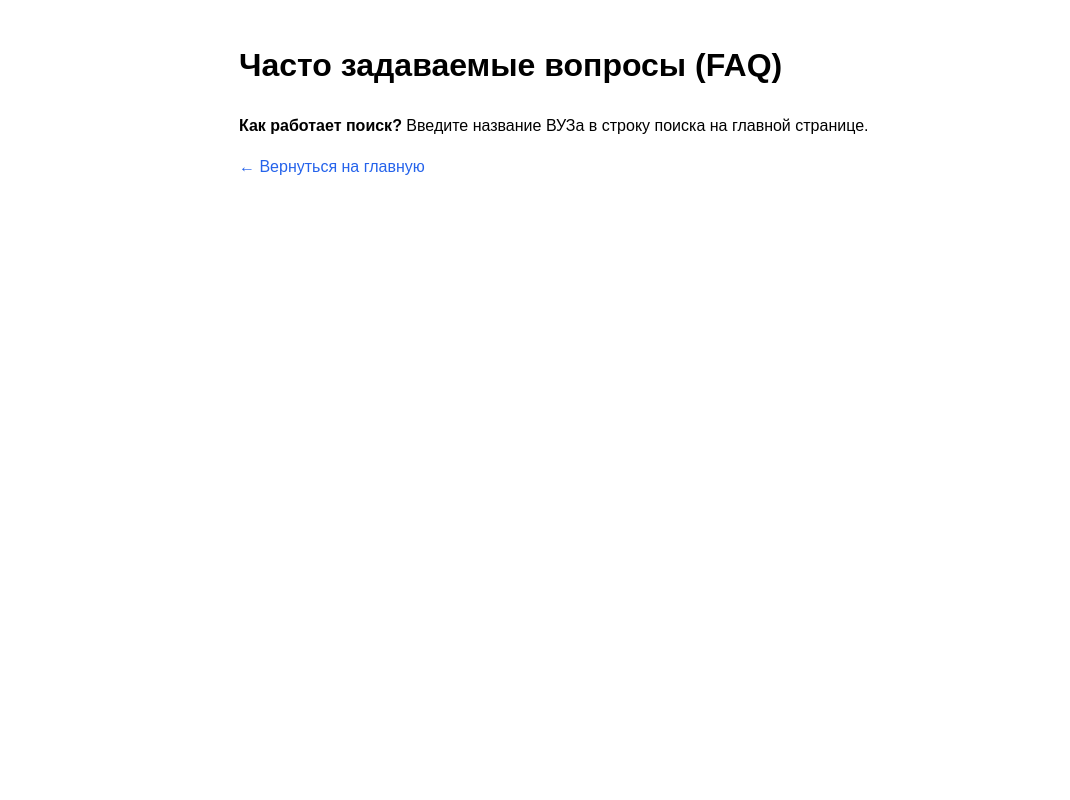
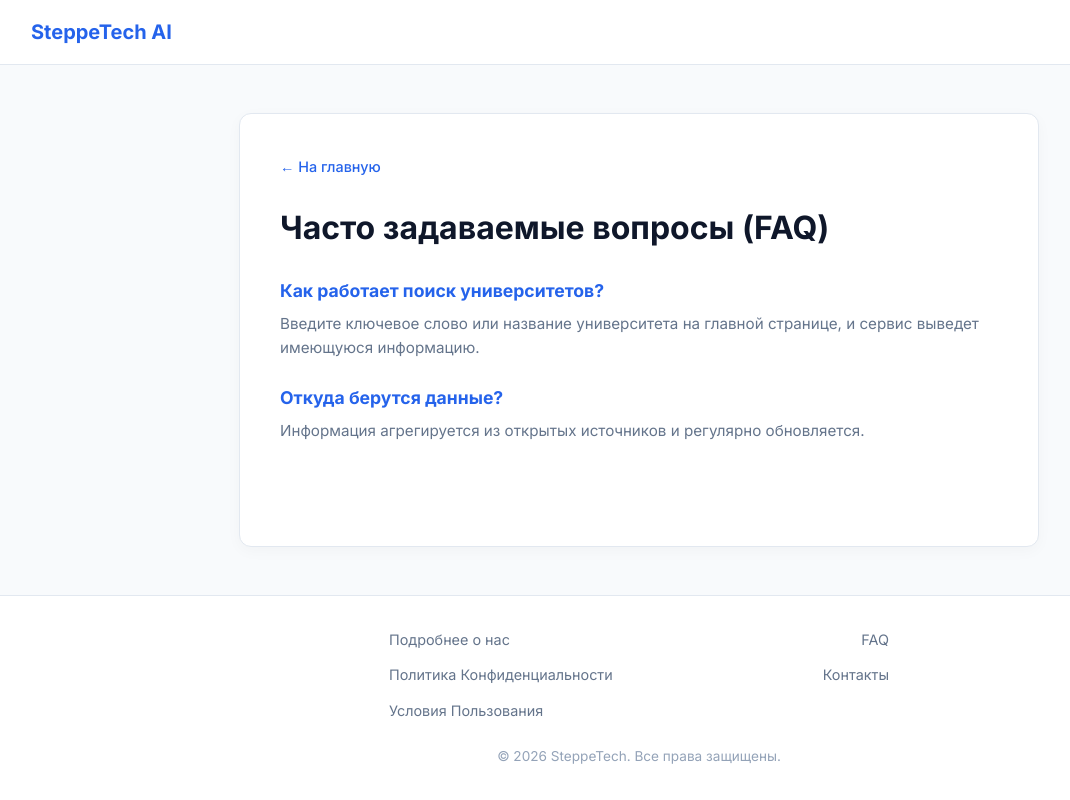
Before and after one commit to sllven/SteppeTech, a website: page docs/faq.html in a window 1280 px wide. Shown: the whole page, without its empty margins (1-1071 px from the left). Drawn offline with Linux system fonts and the light colour scheme.

Commit message:
Revamp FAQ page with new styles and content
Updated the FAQ page layout and content, including new styles and additional questions.

```diff
--- a/docs/faq.html
+++ b/docs/faq.html
@@ -2,15 +2,57 @@
 <html lang="ru">
 <head>
     <meta charset="UTF-8">
-    <title>Часто задаваемые вопросы — SteppeTech</title>
+    <meta name="viewport" content="width=device-width, initial-scale=1.0">
+    <title>FAQ — SteppeTech</title>
+    <link href="https://fonts.googleapis.com/css2?family=Inter:wght@300;400;500;600;700&display=swap" rel="stylesheet">
     <style>
-        body { font-family: sans-serif; max-width: 800px; margin: 40px auto; padding: 0 20px; line-height: 1.6; }
-        a { color: #2563eb; text-decoration: none; }
+        :root { --primary: #2563eb; --bg-color: #f8fafc; --card-bg: #ffffff; --text-main: #0f172a; --text-muted: #64748b; --border: #e2e8f0; --radius: 12px; }
+        * { box-sizing: border-box; margin: 0; padding: 0; font-family: 'Inter', sans-serif; }
+        body { background-color: var(--bg-color); color: var(--text-main); line-height: 1.6; display: flex; flex-direction: column; min-height: 100vh; }
+        header { background: var(--card-bg); border-bottom: 1px solid var(--border); padding: 1rem 2rem; }
+        .logo { font-weight: 700; font-size: 1.25rem; color: var(--primary); text-decoration: none; }
+        .container { max-width: 800px; margin: 3rem auto; padding: 2.5rem; background: var(--card-bg); border: 1px solid var(--border); border-radius: var(--radius); flex: 1; width: 100%; box-shadow: 0 4px 15px rgba(0,0,0,0.03); }
+        h1 { font-size: 2rem; margin-bottom: 1.5rem; }
+        h2 { font-size: 1.1rem; margin-top: 1.5rem; margin-bottom: 0.4rem; color: var(--primary); }
+        p { font-size: 0.95rem; color: var(--text-muted); margin-bottom: 0.5rem; }
+        .back-link { display: inline-block; margin-bottom: 1.5rem; color: var(--primary); text-decoration: none; font-weight: 500; font-size: 0.9rem; }
+        .back-link:hover { text-decoration: underline; }
+        footer { background: var(--card-bg); border-top: 1px solid var(--border); padding: 2rem 1.5rem; margin-top: auto; }
+        .footer-content { max-width: 500px; margin: 0 auto 1.5rem auto; display: flex; justify-content: space-between; }
+        .footer-column { display: flex; flex-direction: column; gap: 0.8rem; }
+        .footer-column.right { text-align: right; }
+        footer a { color: var(--text-muted); text-decoration: none; font-size: 0.9rem; }
+        footer a:hover { color: var(--primary); }
+        .footer-copyright { text-align: center; color: #94a3b8; font-size: 0.85rem; }
     </style>
 </head>
 <body>
-    <h1>Часто задаваемые вопросы (FAQ)</h1>
-    <p><strong>Как работает поиск?</strong> Введите название ВУЗа в строку поиска на главной странице.</p>
-    <p><a href="index.html">← Вернуться на главную</a></p>
+    <header><a href="https://st.mansur.cfd" class="logo">SteppeTech AI</a></header>
+    <div class="container">
+        <a href="https://st.mansur.cfd" class="back-link">← На главную</a>
+        <h1>Часто задаваемые вопросы (FAQ)</h1>
+
+        <h2>Как работает поиск университетов?</h2>
+        <p>Введите ключевое слово или название университета на главной странице, и сервис выведет имеющуюся информацию.</p>
+
+        <h2>Откуда берутся данные?</h2>
+        <p>Информация агрегируется из открытых источников и регулярно обновляется.</p>
+    </div>
+    <footer>
+        <div class="footer-content">
+            <div class="footer-column">
+                <a href="about.html">Подробнее о нас</a>
+                <a href="pp.html">Политика Конфиденциальности</a>
+                <a href="t.html">Условия Пользования</a>
+            </div>
+            <div class="footer-column right">
+                <a href="faq.html">FAQ</a>
+                <a href="cc.html">Контакты</a>
+            </div>
+        </div>
+        <div class="footer-copyright">
+            © 2026 SteppeTech. Все права защищены.
+        </div>
+    </footer>
 </body>
 </html>
```
